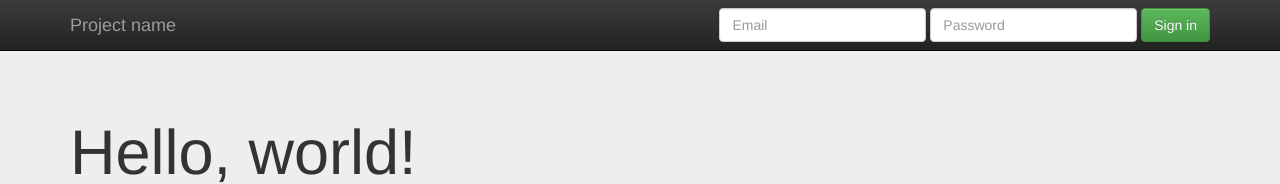
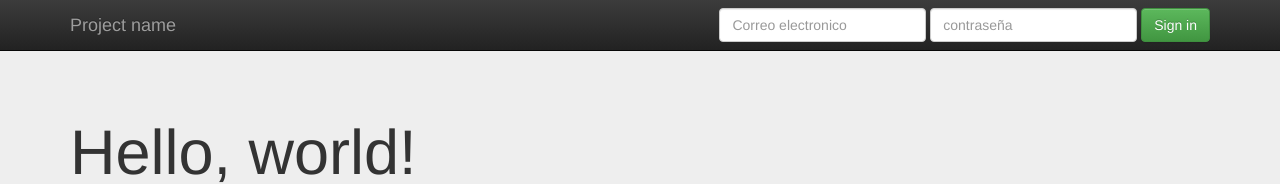
Before and after one commit to AlvaroYubero/CursoGit, a plain HTML site: page index.html in a window 1280 px wide. Shown: the top 184 px of the page. Drawn offline with nearby package versions, Linux system fonts and the light colour scheme.

Commit message:
se actualiza planilla del repo

```diff
--- a/index.html
+++ b/index.html
@@ -41,10 +41,10 @@
         <div id="navbar" class="navbar-collapse collapse">
           <form class="navbar-form navbar-right" role="form">
             <div class="form-group">
-              <input type="text" placeholder="Email" class="form-control">
+              <input type="text" placeholder="Correo electronico" class="form-control">
             </div>
             <div class="form-group">
-              <input type="password" placeholder="Password" class="form-control">
+              <input type="password" placeholder="contraseña" class="form-control">
             </div>
             <button type="submit" class="btn btn-success">Sign in</button>
           </form>
```
